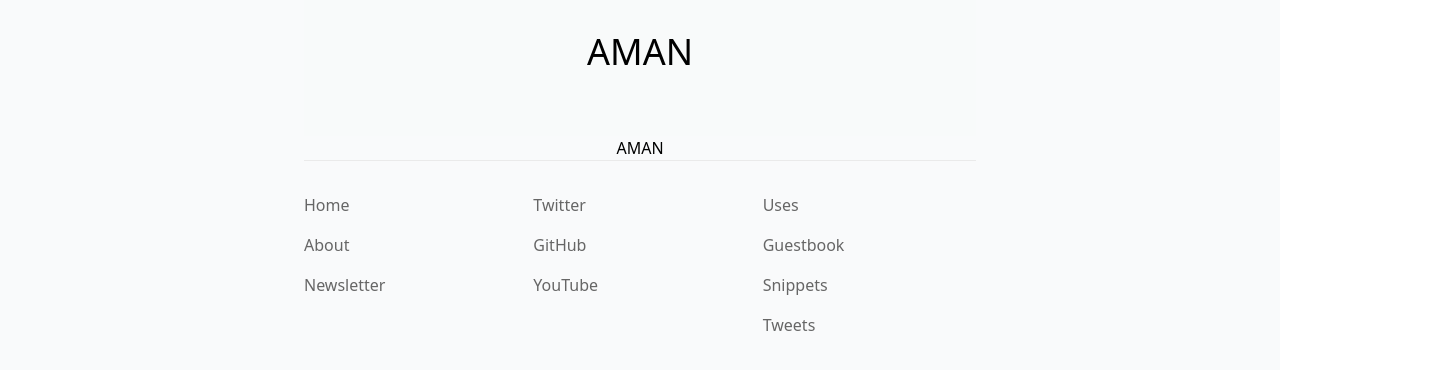
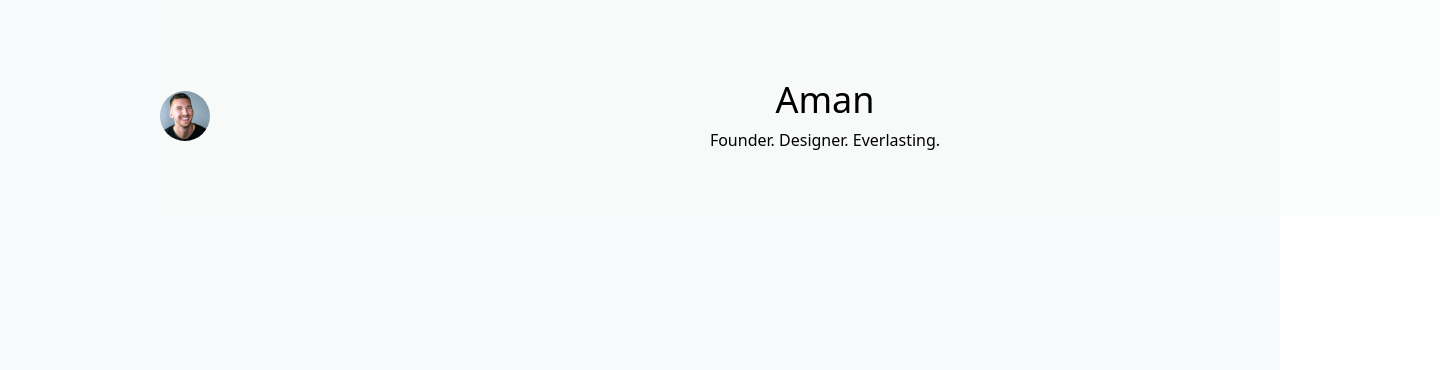
Before and after one commit to JhaAman/switch-portfolio, a Next.js app: page / in a window 1280 px wide. Shown: the top 370 px of the page, 1440 px wide, since content can reach past the window. Built offline with nearby package versions, Linux system fonts and the light colour scheme.

Commit message:
working on the header bar - doesn't look good?

```diff
--- a/components/Header.tsx
+++ b/components/Header.tsx
@@ -1,5 +1,6 @@
 import React, { useEffect, useState } from "react";
 import NextLink from "next/link";
+import Image from "next/image";
 import { useRouter } from "next/router";
 import { useTheme } from "next-themes";
 import cn from "classnames";
@@ -27,17 +28,33 @@ function NavItem({ href, text }: { href: string; text: string }) {
 
 export default function Header({}: {}) {
   return (
-    <nav className="flex items-center justify-center w-full relative max-w-2xl border-gray-200 dark:border-gray-700 mx-auto pt-8 pb-8 sm:pb-16  text-gray-900 bg-gray-50  dark:bg-gray-900 bg-opacity-60 dark:text-gray-100">
+    <nav className="flex items-center justify-between w-full max-w-screen-2xl mx-40 relative border-gray-200 dark:border-gray-700  pt-20 pb-8 sm:pb-16  text-gray-900 bg-gray-50  dark:bg-gray-900 bg-opacity-60 dark:text-gray-100">
       <a href="#skip" className="skip-nav">
         Skip to content
       </a>
+
+      <div className="flex items-center">
+        <Image
+          alt="Aman Jha"
+          height={50}
+          width={50}
+          src="/avatar.jpg"
+          className="rounded-full"
+        />
+      </div>
+
       <div className="">
         {/* <MobileMenu /> */}
         {/* <NavItem href="/guestbook" text="Guestbook" /> */}
 
-        <div className="flex justify-center items-center text-black dark:text-white">
-          <h1 className="uppercase text-4xl">Aman</h1>
+        <div className="flex flex-col justify-center items-center text-black dark:text-white">
+          <h1 className=" text-4xl pb-2">Aman</h1>
+          <h2 className="">Founder. Designer. Everlasting.</h2>
         </div>
+      </div>
+
+      <div>
+        <h1></h1>
       </div>
     </nav>
   );
--- a/layouts/Container.tsx
+++ b/layouts/Container.tsx
@@ -63,7 +63,7 @@ export default function Container(props: { [x: string]: any; children: any }) {
         className="flex flex-col justify-center px-8 bg-gray-50 dark:bg-gray-900"
       >
         {children}
-        <Footer />
+        {/* <Footer /> */}
       </main>
     </div>
   );
--- a/pages/index.tsx
+++ b/pages/index.tsx
@@ -4,8 +4,8 @@ import Container from "_/layouts/Container";
 const Home: NextPage = () => {
   return (
     <Container>
-      <div className="flex justify-center items-center text-black dark:text-white">
-        <h1 className="uppercase">Aman</h1>
+      <div className="flex justify-center h-screen items-center text-black dark:text-white">
+        {/* <h1 className="uppercase">Aman</h1> */}
       </div>
     </Container>
   );
```
Also changed, not shown: public/avatar.jpg (added).
